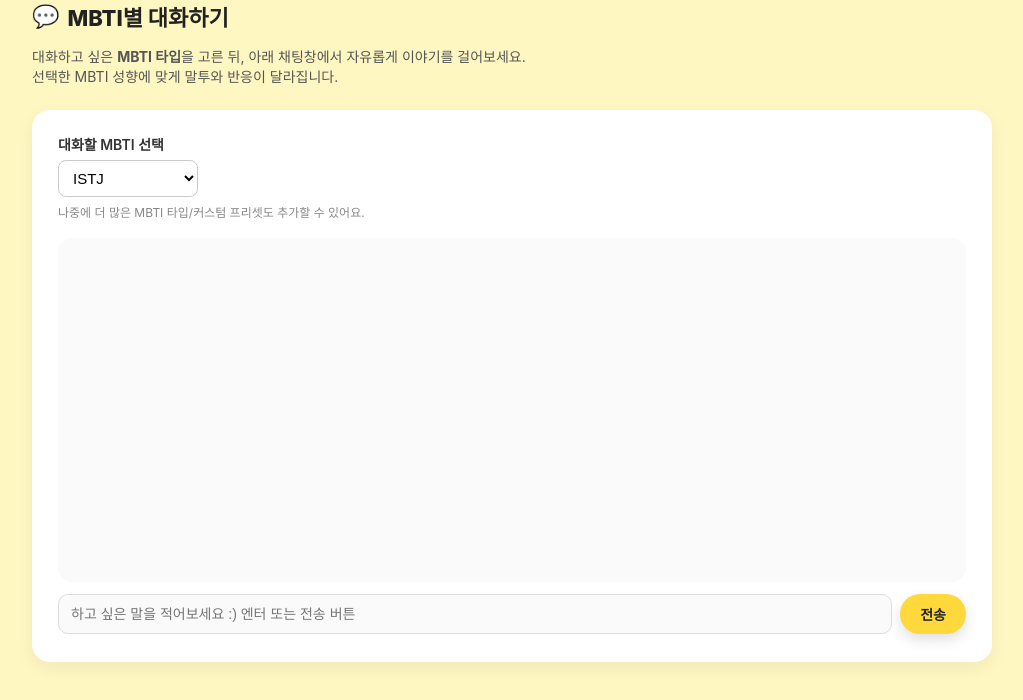
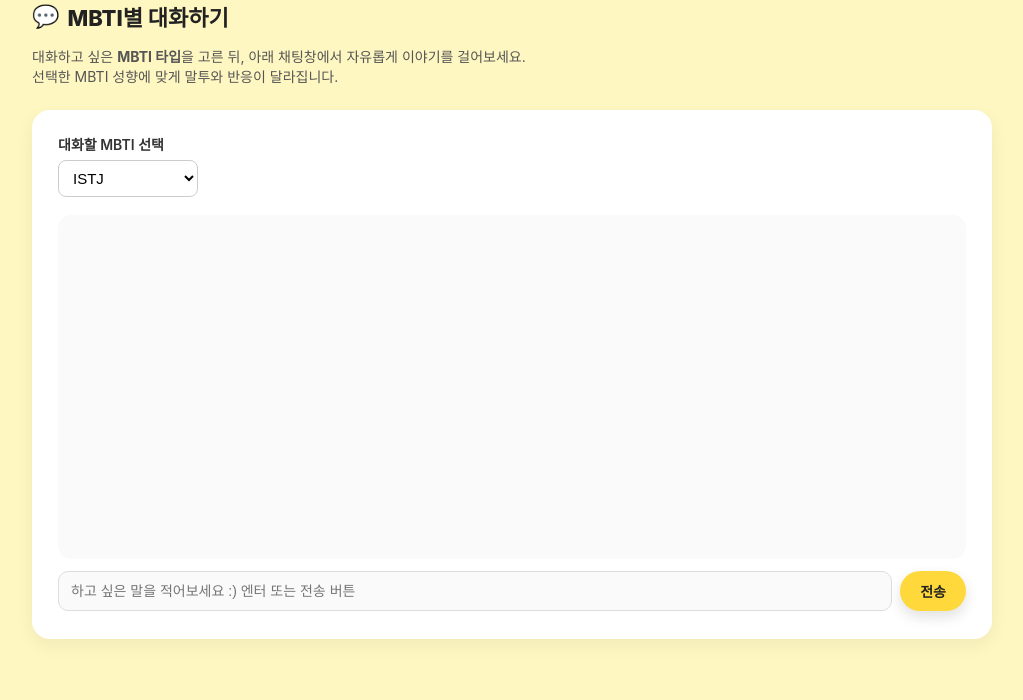
Before and after one commit to chltj/mbti, a Spring Boot app: page /chat in a window 1280 px wide. Shown: the part 168-868 px from the top of the page, without its empty margins (128-1151 px from the left). Run offline with Spring Boot 4, Linux system fonts and the light colour scheme; some of the project's set-up classes (security, data sources, template engines, error pages and the like) are left out, and stand-ins take their place.

Commit message:
chat 수정

```diff
--- a/k_mbti/src/main/resources/templates/chat.html
+++ b/k_mbti/src/main/resources/templates/chat.html
@@ -48,9 +48,6 @@
     <option value="ENTJ">ENTJ</option>
 </select>
 
-            <div class="hint-text">
-                나중에 더 많은 MBTI 타입/커스텀 프리셋도 추가할 수 있어요.
-            </div>
         </div>
 
         <!-- 채팅 영역 -->
```
Also changed, not shown: 1 other file.
